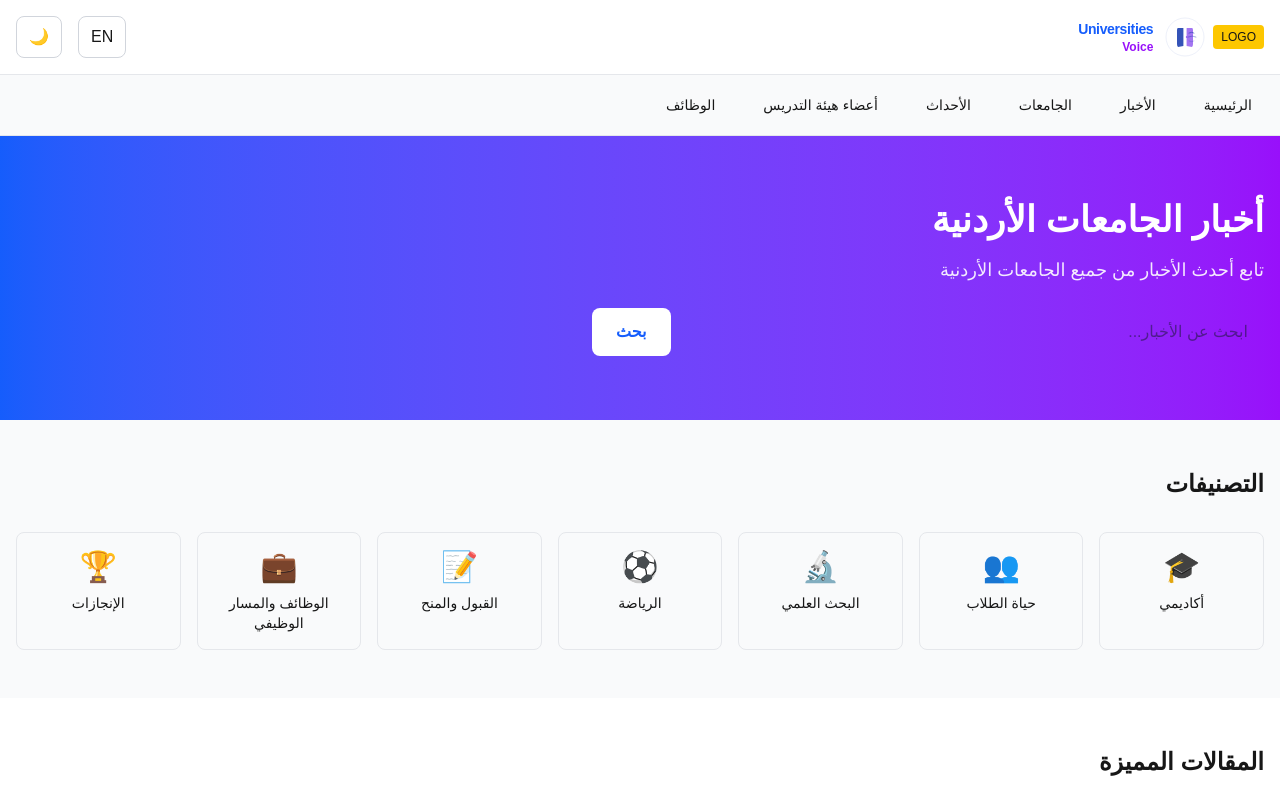
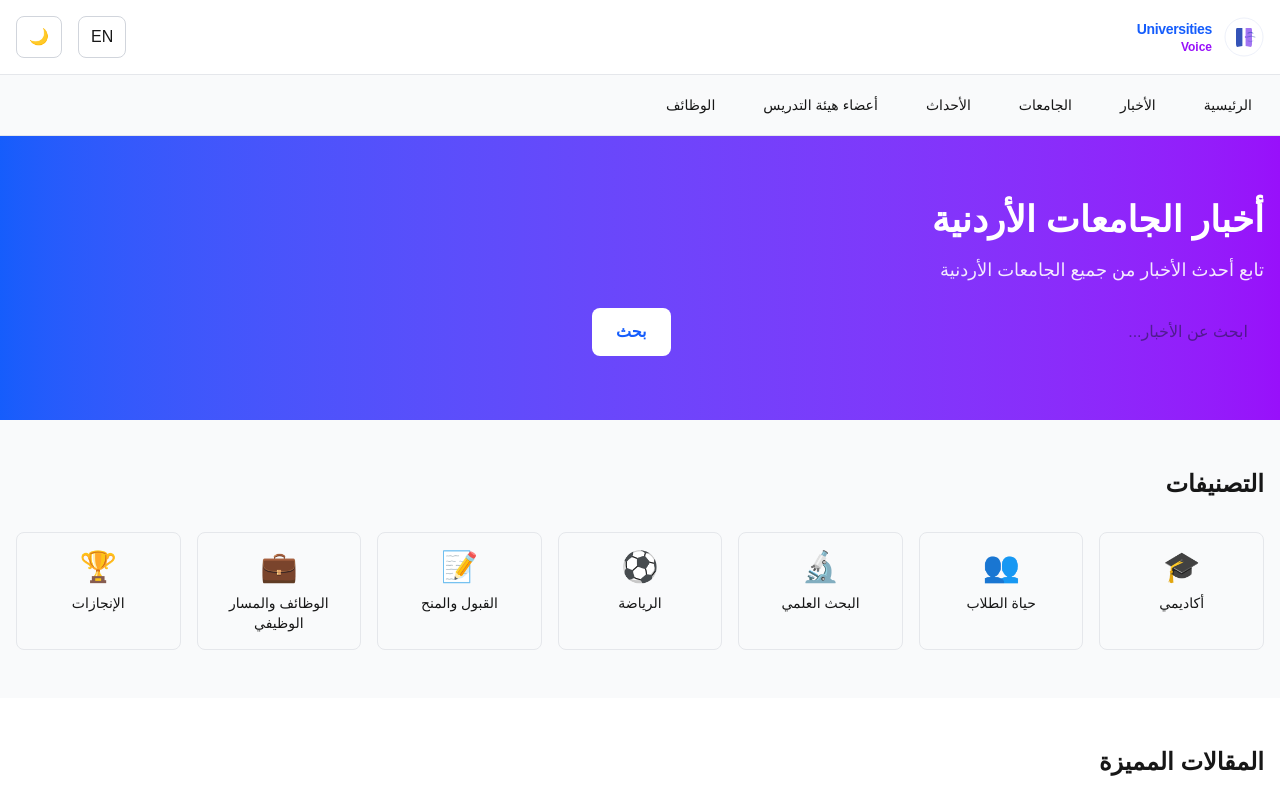
Before and after one commit to ramsharef1/worldpulse-news, a Next.js app: page / in a window 1280 px wide. Shown: the top 800 px of the page. Built offline with nearby package versions, Linux system fonts and the light colour scheme.

Commit message:
Remove debug marker - logo is live and working

```diff
--- a/app/page.tsx
+++ b/app/page.tsx
@@ -44,8 +44,7 @@ export default function Home() {
       <header className="sticky top-0 z-50 border-b border-gray-200 dark:border-gray-800 bg-white dark:bg-gray-950">
         <div className="container mx-auto px-4 py-4 flex items-center justify-between">
           {/* Logo */}
-          <a href="/" className="hover:opacity-80 transition flex items-center gap-2">
-            <span className="text-xs bg-yellow-400 px-2 py-1 rounded">LOGO</span>
+          <a href="/" className="hover:opacity-80 transition">
             <Logo size="md" showText={true} />
           </a>
 
```
